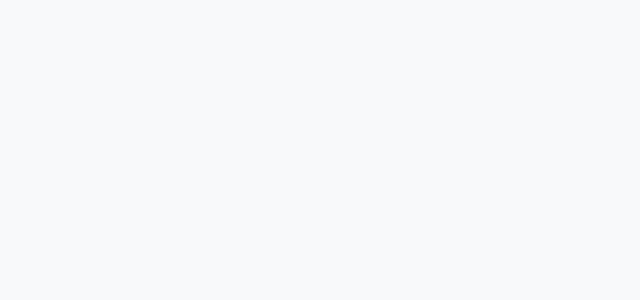
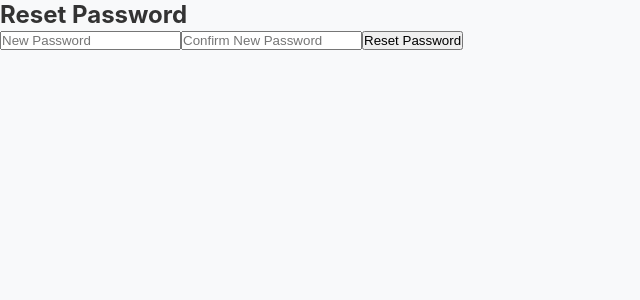
Before and after one commit to WafryAhamed/FYP, a React app in the folder frontend/: page /reset-password in a window 1280 px wide. Before the commit this address had no page. Shown: the top 300 px of the page, without its empty margins (0-640 px from the left). Built offline with nearby package versions, Linux system fonts and the light colour scheme; the HTML template or start-up script is replaced by a standard one.

Commit message:
new interface

```diff
--- a/frontend/src/App.jsx
+++ b/frontend/src/App.jsx
@@ -8,6 +8,8 @@ import Onboarding from './components/Onboarding.jsx';
 import Login from './components/Login.jsx';
 import Register from './components/Register.jsx';
 import Dashboard from './components/Dashboard.jsx';
+import ForgotPassword from './components/ForgotPassword.jsx';
+import ResetPassword from './components/ResetPassword.jsx';
 import { authApi } from './api.js';
 
 function App() {
@@ -16,17 +18,15 @@ function App() {
 
   useEffect(() => {
     const token = localStorage.getItem('token');
-    if (token) {
-      checkAuth();
-    }
+    if (token) checkAuth();
   }, []);
 
   const checkAuth = async () => {
     try {
-      const response = await authApi.getProfile();
+      const response = await authApi.get('/user/profile');
       setUser(response.data);
       setIsAuthenticated(true);
-    } catch (error) {
+    } catch {
       localStorage.removeItem('token');
       setIsAuthenticated(false);
       setUser(null);
@@ -54,6 +54,9 @@ function App() {
           <Route path="/login" element={!isAuthenticated ? <Login onLoginSuccess={handleLoginSuccess} /> : <Navigate to="/dashboard" replace />} />
           <Route path="/register" element={!isAuthenticated ? <Register /> : <Navigate to="/dashboard" replace />} />
           <Route path="/dashboard" element={isAuthenticated ? <Dashboard user={user} /> : <Navigate to="/login" replace />} />
+          <Route path="/forgot-password" element={<ForgotPassword />} />
+          <Route path="/reset-password" element={<ResetPassword />} />
+          {/* Activation route is handled by backend GET /api/auth/activate */}
         </Routes>
       </div>
     </Router>
--- a/frontend/src/components/Navbar.jsx
+++ b/frontend/src/components/Navbar.jsx
@@ -1,14 +1,17 @@
 // src/components/Navbar.jsx
 import React from 'react';
-import { Link, useNavigate } from 'react-router-dom'; // ✅ Import Link
+import { Link, useNavigate } from 'react-router-dom';
 import "../styles.css";
 
 const Navbar = ({ user, onLogout }) => {
   const navigate = useNavigate();
 
   const handleLogout = () => {
-    onLogout();
-    navigate('/login');
+    if (window.confirm('Are you sure you want to log out?')) {
+      onLogout();
+      navigate('/');
+      alert('You have been logged out.');
+    }
   };
 
   return (
@@ -16,16 +19,8 @@ const Navbar = ({ user, onLogout }) => {
       <Link to="/" className="navbar-brand">EduLearn</Link>
       <div className="nav-links">
         <Link to="/dashboard" className="nav-link">Dashboard</Link>
-        {user && (
-          <>
-            <span className="nav-link" style={{ pointerEvents: 'none' }}>
-              Hello, {user.name}
-            </span>
-            <button onClick={handleLogout} className="nav-link">
-              Logout
-            </button>
-          </>
-        )}
+        {user && <span className="nav-link">Hello, {user.firstName}</span>}
+        {user && <button onClick={handleLogout} className="nav-link">Logout</button>}
       </div>
     </nav>
   );
--- /dev/null
+++ b/frontend/src/components/ResetPassword.jsx
@@ -0,0 +1,82 @@
+// src/components/ResetPassword.jsx
+import React, { useState } from 'react';
+import { useNavigate, useSearchParams } from 'react-router-dom';
+import { authApi } from '../api.js';
+
+const ResetPassword = () => {
+  const [searchParams] = useSearchParams();
+  const [formData, setFormData] = useState({
+    token: searchParams.get('token') || '',
+    newPassword: '',
+    confirmPassword: ''
+  });
+  const [message, setMessage] = useState('');
+  const [error, setError] = useState('');
+  const [loading, setLoading] = useState(false);
+  const navigate = useNavigate();
+
+  const handleChange = (e) => setFormData({ ...formData, [e.target.name]: e.target.value });
+
+  const handleSubmit = async (e) => {
+    e.preventDefault();
+    setError('');
+    setMessage('');
+    setLoading(true);
+
+    if (formData.newPassword !== formData.confirmPassword) {
+      setError('Passwords do not match');
+      setLoading(false);
+      return;
+    }
+
+    try {
+      await authApi.post('/auth/reset-password', formData);
+      setMessage('Password reset successfully. Redirecting to login...');
+      setTimeout(() => navigate('/login'), 2000);
+    } catch (err) {
+      setError(err.response?.data?.message || 'Reset failed.');
+    } finally {
+      setLoading(false);
+    }
+  };
+
+  return (
+    <div className="min-h-screen flex items-center justify-center bg-gray-50">
+      <div className="max-w-md w-full p-6 bg-white rounded shadow">
+        <h2 className="text-2xl font-bold text-center mb-6">Reset Password</h2>
+        {error && <div className="mb-4 p-2 bg-red-100 text-red-700">{error}</div>}
+        {message && <div className="mb-4 p-2 bg-green-100 text-green-700">{message}</div>}
+
+        <form onSubmit={handleSubmit}>
+          <input
+            name="newPassword"
+            type="password"
+            value={formData.newPassword}
+            onChange={handleChange}
+            placeholder="New Password"
+            className="w-full px-3 py-2 border rounded mb-4"
+            required
+          />
+          <input
+            name="confirmPassword"
+            type="password"
+            value={formData.confirmPassword}
+            onChange={handleChange}
+            placeholder="Confirm New Password"
+            className="w-full px-3 py-2 border rounded mb-6"
+            required
+          />
+          <button
+            type="submit"
+            disabled={loading}
+            className="w-full bg-indigo-600 text-white py-2 rounded"
+          >
+            {loading ? 'Resetting...' : 'Reset Password'}
+          </button>
+        </form>
+      </div>
+    </div>
+  );
+};
+
+export default ResetPassword;
```
